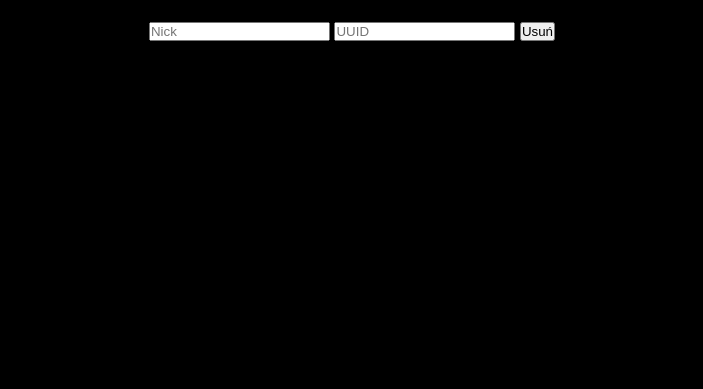
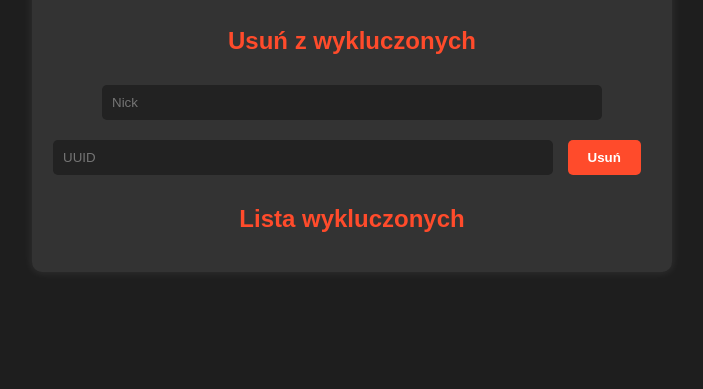
Before and after one commit to McFlury-myron/MyronBlackList, a website: page public/index.html in a window 1280 px wide. Shown: the part 411-800 px from the top of the page, without its empty margins (288-991 px from the left). Drawn offline with Linux system fonts and the light colour scheme; no server answers.

Commit message:
Update style.css

```diff
--- a/public/style.css
+++ b/public/style.css
@@ -1,39 +1,58 @@
-* {
+body {
+    font-family: Arial, sans-serif;
+    background-color: #1e1e1e;
+    color: white;
+    text-align: center;
     margin: 0;
     padding: 0;
-    box-sizing: border-box;
 }
 
-body {
-    font-family: Arial, sans-serif;
-    height: 100vh;
-    display: flex;
-    align-items: center;
-    justify-content: center;
-    text-align: center;
-    overflow: hidden;
-    background-color: black; /* Zapasowe tło */
+.container {
+    max-width: 600px;
+    margin: 50px auto;
+    padding: 20px;
+    background: #333;
+    border-radius: 10px;
+    box-shadow: 0 0 10px rgba(255, 255, 255, 0.1);
 }
 
-.background {
-    position: absolute;
-    width: 100%;
-    height: 100%;
-    background: linear-gradient(-45deg, #ff416c, #ff4b2b, #1e3c72, #2a5298);
-    background-size: 400% 400%;
-    animation: gradient 15s ease infinite;
-    filter: blur(50px);
-    z-index: -1;
+h1, h2 {
+    color: #ff4b2b;
 }
 
-@keyframes gradient {
-    0% { background-position: 0% 50%; }
-    50% { background-position: 100% 50%; }
-    100% { background-position: 0% 50%; }
+input {
+    width: 80%;
+    padding: 10px;
+    margin: 10px 0;
+    border: none;
+    border-radius: 5px;
+    background: #222;
+    color: white;
 }
 
-.content {
+button {
+    padding: 10px 20px;
+    margin: 10px;
+    border: none;
+    border-radius: 5px;
+    background: #ff4b2b;
     color: white;
-    font-size: 2rem;
-    text-shadow: 2px 2px 10px rgba(0, 0, 0, 0.7);
+    font-weight: bold;
+    cursor: pointer;
 }
+
+button:hover {
+    background: #ff2b2b;
+}
+
+ul {
+    list-style: none;
+    padding: 0;
+}
+
+li {
+    background: #444;
+    padding: 10px;
+    margin: 5px 0;
+    border-radius: 5px;
+}
```
